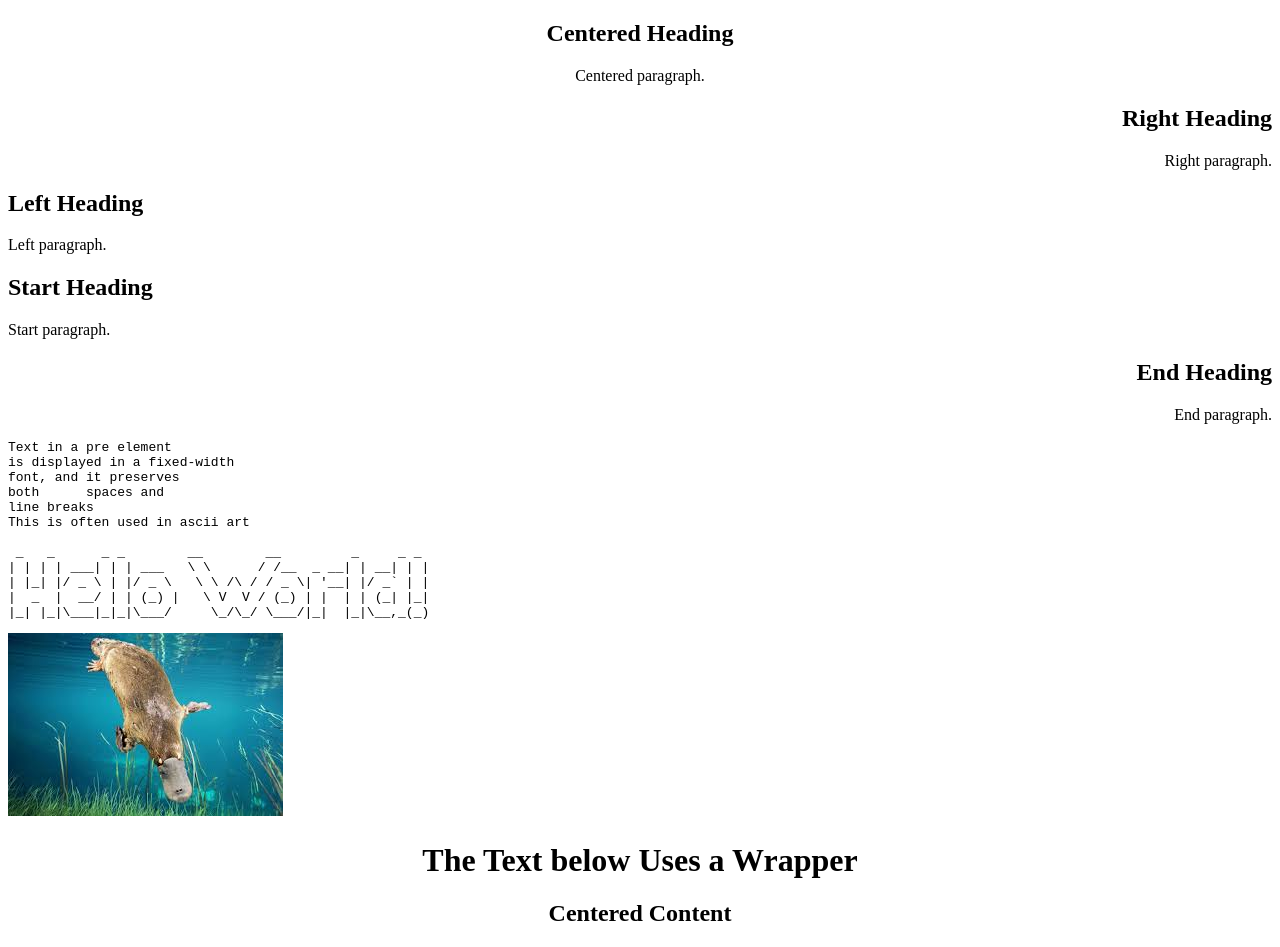
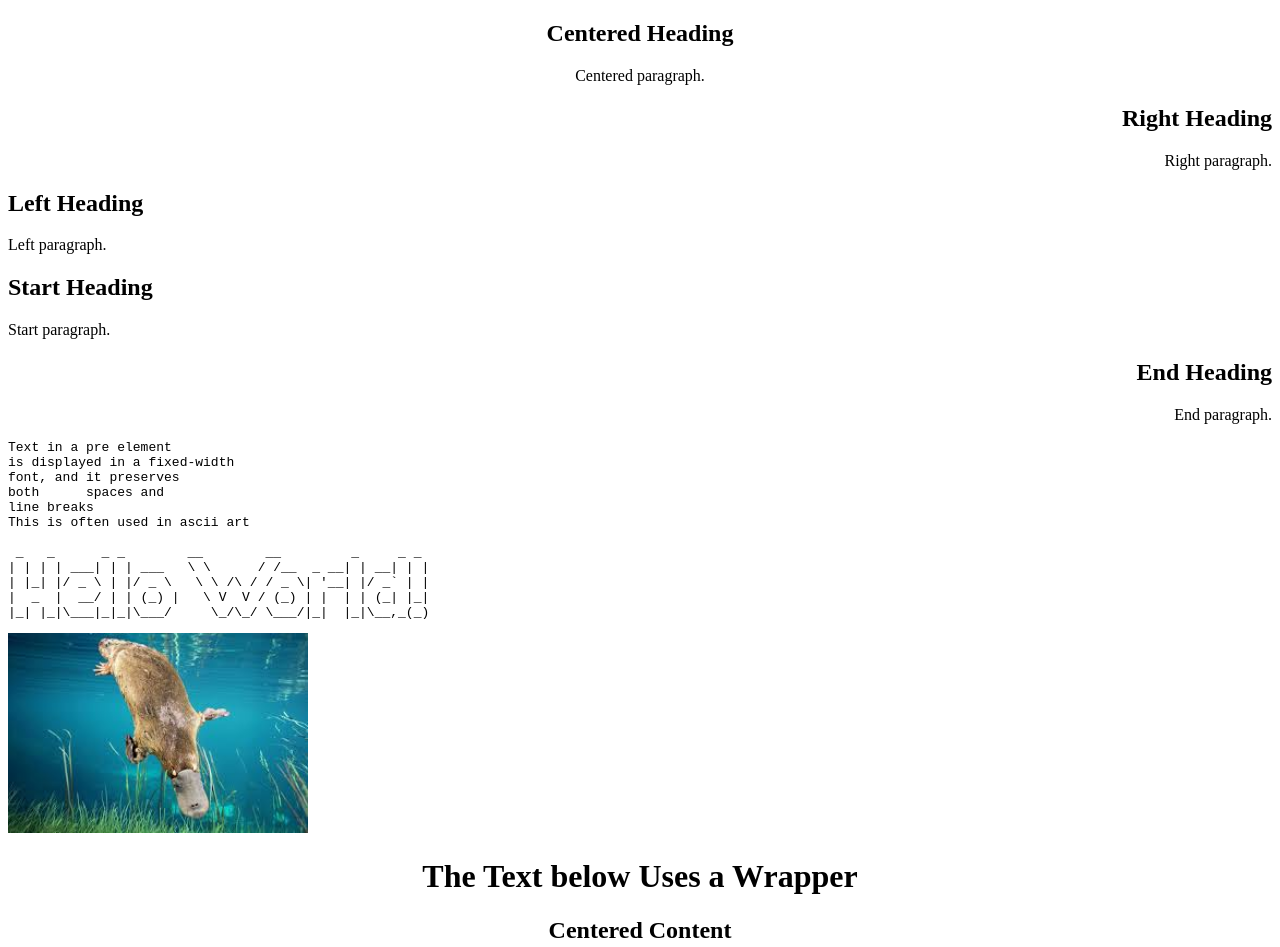
Before and after one commit to davone-godoy/test-margins, a plain HTML site: page index.html in a window 1280 px wide. Shown: the top 947 px of the page. Drawn offline with Linux system fonts and the light colour scheme.

Commit message:
Update index.html
Adjusted image witdh

```diff
--- a/index.html
+++ b/index.html
@@ -52,7 +52,7 @@ This is often used in ascii art
 </pre>
 <!-- The HTML <pre> element defines preformatted text, which is displayed on a web page exactly as it is written in the HTML source code-->
 
-<img src="platypus.jpg">
+<img src="platypus.jpg" style="width: 300px;">
 
 <h1 style="text-align:center;">The Text below Uses a Wrapper</h1>
 <div class="wrapper">
```
